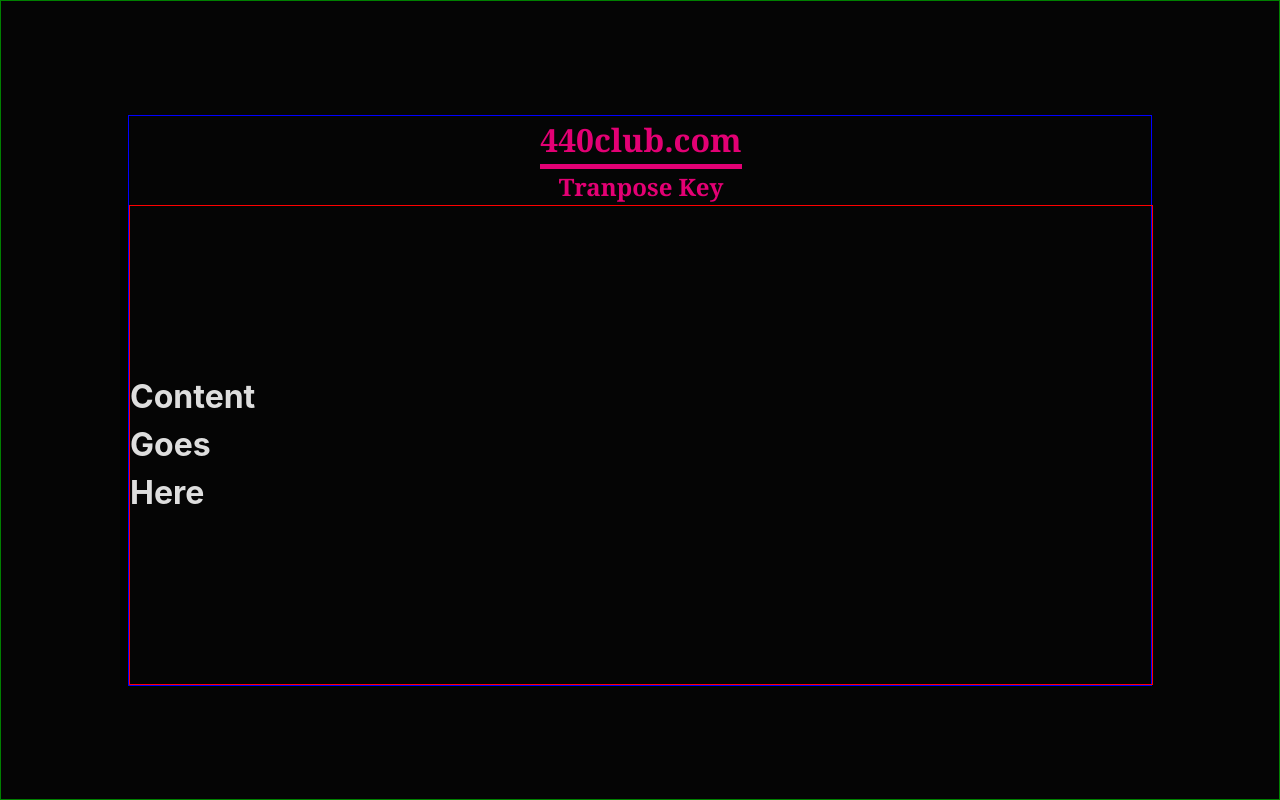
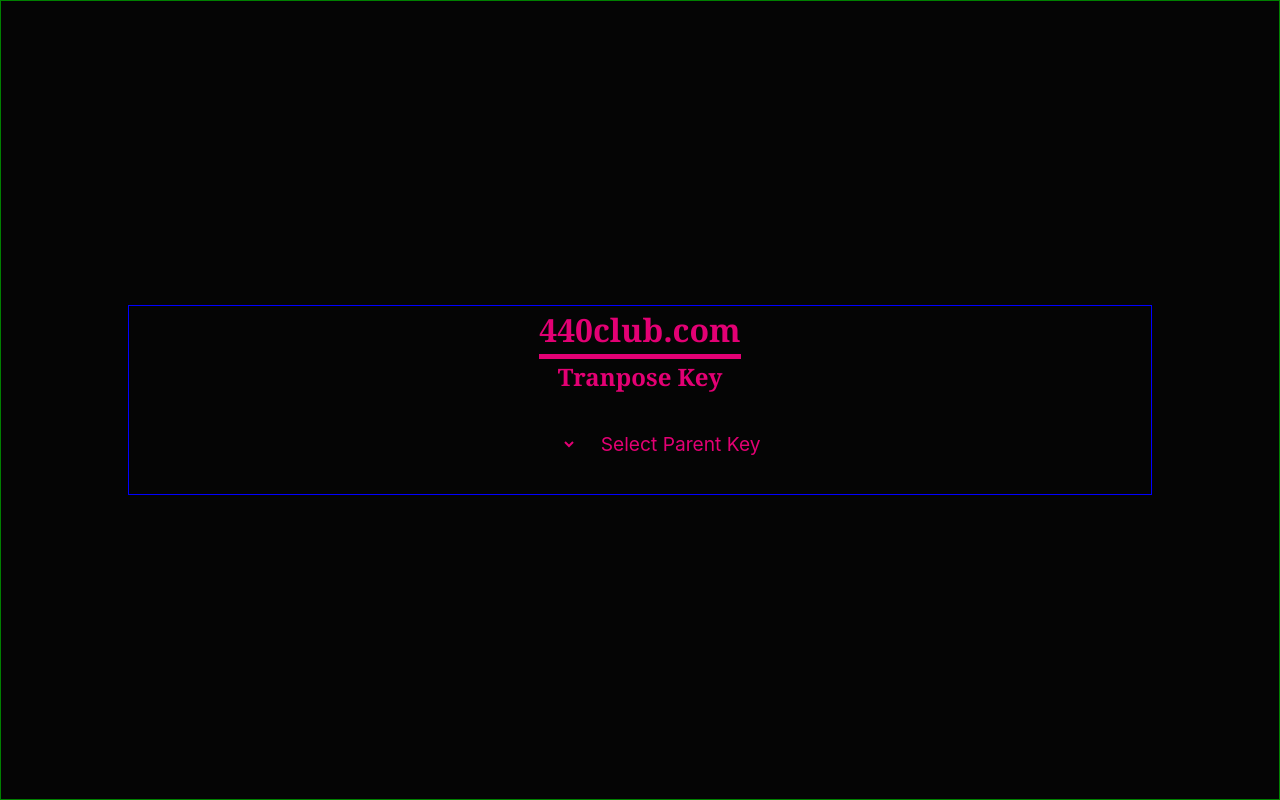
Before and after one commit to Irond76/440-Transpose, a Svelte app: page / in a window 1280 px wide. Both pictures are taken after a click on the button "Enter". Built offline with nearby package versions, Linux system fonts and the light colour scheme.

Commit message:
added parent key select

```diff
--- a/src/App.svelte
+++ b/src/App.svelte
@@ -1,8 +1,8 @@
 <script>
   import { enterSite } from "./Stores/enterSiteStore";
-  import { scale, fade } from "svelte/transition";
   import Header from "./lib/Header.svelte";
   import Button from "./Buttons/Button.svelte";
+  import SelectKey from "./lib/SelectKey.svelte";
 </script>
 
 {#if $enterSite}
@@ -13,10 +13,6 @@
 {:else}
   <main class="main-container">
     <Header />
-    <div class="key-card-container" transition:fade={{ duration: 500 }}>
-      <div>
-        <h1>Content Goes Here</h1>
-      </div>
-    </div>
+    <SelectKey />
   </main>
 {/if}
--- /dev/null
+++ b/src/lib/SelectKey.svelte
@@ -0,0 +1,48 @@
+<script>
+  import { fade } from "svelte/transition";
+  let key = "";
+  $: parentKey = key;
+</script>
+
+<div transition:fade={{ duration: 1000 }}>
+  <select name="parentKey" id="parentKey" bind:value={key}>
+    <option value="A">A</option>
+    <option value="A#">A#</option>
+    <option value="B">B</option>
+    <option value="C">C</option>
+    <option value="C#">C#</option>
+    <option value="D">D</option>
+    <option value="D#">D#</option>
+    <option value="E">E</option>
+    <option value="F">F</option>
+    <option value="F#">F#</option>
+    <option value="G">G</option>
+    <option value="G#">G#</option>
+  </select>
+  <label for="parentKey">Select Parent Key</label>
+</div>
+{#if key}
+  <div transition:fade={{ duration: 1000 }}>
+    <h1>{parentKey}</h1>
+  </div>
+{/if}
+
+<style>
+  div {
+    padding: 2em;
+  }
+  label {
+    margin-left: 1em;
+    color: #e30074;
+    font-size: 1.2em;
+  }
+
+  select {
+    /* border: 1px solid #e30074; */
+    border: none;
+    background-color: transparent;
+    color: #e30074;
+    font-size: 1.2em;
+    padding: 0.3em;
+  }
+</style>
```
